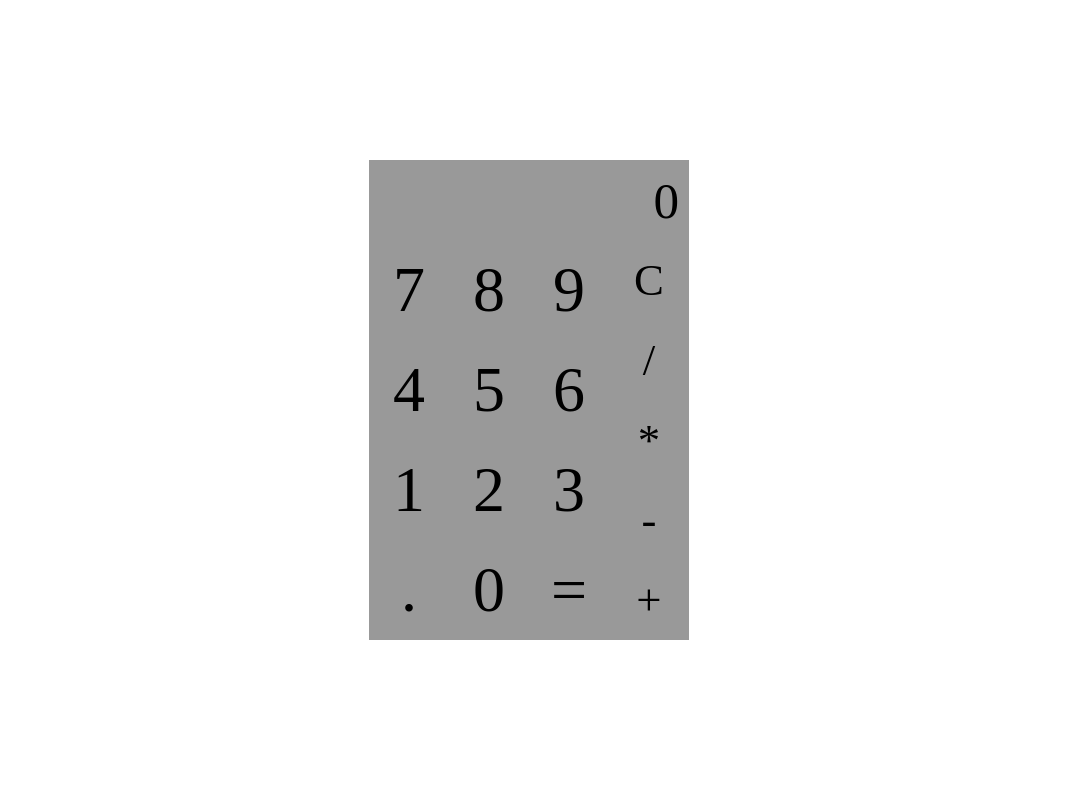
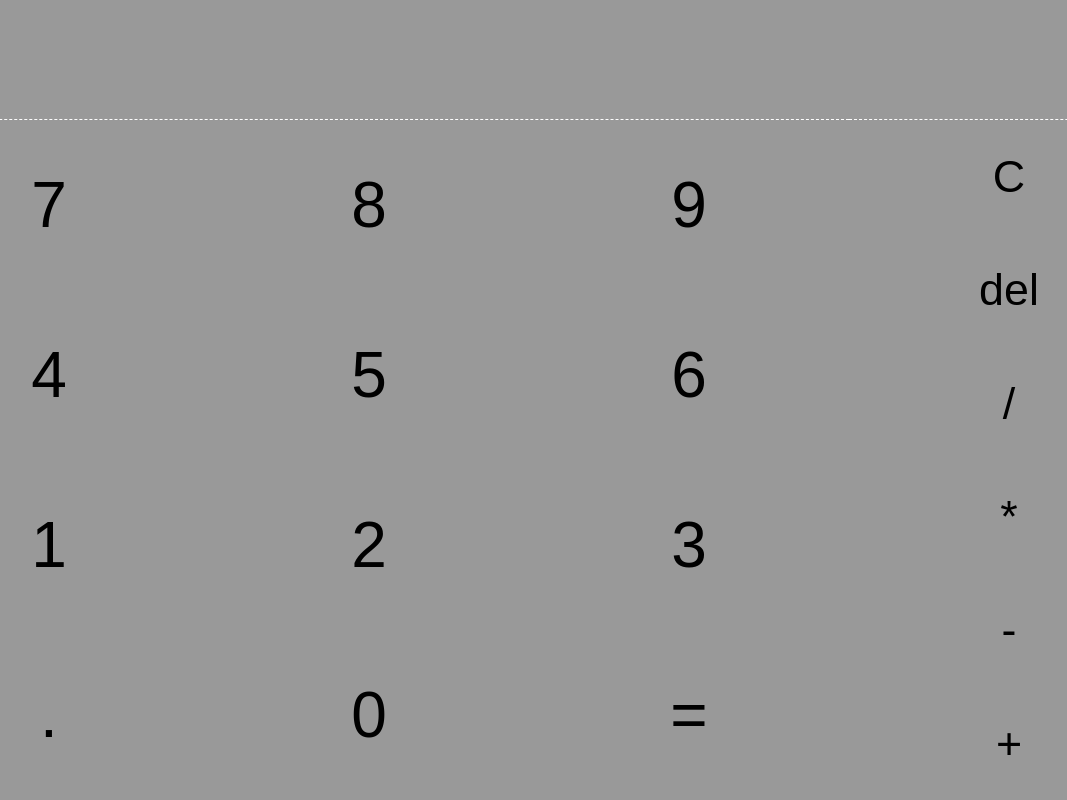
Before and after one commit to akshaynaik404/calculator, a plain HTML site: page index.html in a window 1280 px wide. Shown: the whole page, without its empty margins (111-1178 px from the left). Drawn offline with Linux system fonts and the light colour scheme.

Commit message:
Try Object Literal pattern and some minor fixes

```diff
--- a/css/style.css
+++ b/css/style.css
@@ -1,7 +1,9 @@
 * {
     box-sizing: border-box;
 }
+
 body, html {
+    font-family: sans-serif;
     height: 100vh;
     width: 100vw;
     margin: 0;
@@ -10,53 +12,60 @@ body, html {
     align-items: center;
     font-size: 2em;
 }
+
 .calculator {
     background: #999;
-  width: 320px;
-  height: 480px;
+    width: 100%;
+    height: 100%;
 }
+
 .output-container {
-  text-align: right;
-  padding-right: 10px;
-  /*border: 1px solid red;*/
-  /*background: #888;*/
-  height: 80px;
+    /*text-align: center;*/
+    height: calc(15vh - 1px);
     font-size: .8em;
+    overflow: hidden;
     display: flex;
     align-items: center;
-  justify-content: flex-end;
-  overflow: hidden;
+    justify-content: center;
 }
+
 .btn-container {
     display: flex;
+    height: 85vh;
 }
+
 .container1, .container2 {
-  /*border: 1px solid green;*/
-  height: 400px;
+    border-top: 1px dashed white;
 }
-.btn-row {
-  display: flex;
-  /*height: 100px;*/
-  /*justify-content: center;*/
-  /*align-items: stretch;*/
-}
-.height-80 {
-  height: 80px;
-}
-.height-100 {
-  height: 100px;
-}
+
 .container2 {
     font-size: 0.7em;
 }
-.btn  {
-  width: 80px;
-  /*border: 1px solid pink;*/
+
+.btn-row {
+    display: flex;
+}
+
+.height-6 {
+    height: calc(85vh/6);
+}
+
+.height-4 {
+    height: calc(85vh/4);
+}
+
+.btn {
+    width: 25vw;
     display: flex;
     justify-content: center;
     align-items: center;
     cursor: pointer;
 }
-.btn:hover {
+
+.btn:active {
     background: #888;
 }
+
+.del {
+    font-size: .7em;
+}
--- a/index.html
+++ b/index.html
@@ -1,12 +1,12 @@
 <!doctype html>
-<head>
+<head lang="en">
 
   <!-- Meta -->
   <meta charset="utf-8">
 
   <title>Calculator</title>
   <meta http-equiv="X-UA-Compatible" content="IE=edge,chrome=1">
-  <meta name="viewport" content="width=device-width, initial-scale=1">
+  <meta name="viewport" content="width=device-width, height=device-height initial-scale=1">
   <meta content="yes" name="apple-mobile-web-app-capable">
   <meta name="apple-mobile-web-app-status-bar-style" content="black-translucent">
 
@@ -21,33 +21,34 @@
     </div>
     <div class="btn-container">
       <div class="container1">
-        <span class="btn-row height-100">
-          <span class="btn btn-num" data-value="7">7</span>
-          <span class="btn btn-num" data-value="8">8</span>
-          <span class="btn btn-num" data-value="9">9</span>
+        <span class="btn-row height-4">
+          <span class="btn" data-value="7">7</span>
+          <span class="btn" data-value="8">8</span>
+          <span class="btn" data-value="9">9</span>
         </span>
-        <span class="btn-row height-100">
-          <span class="btn btn-num" data-value="4">4</span>
-          <span class="btn btn-num" data-value="5">5</span>
-          <span class="btn btn-num" data-value="6">6</span>
+        <span class="btn-row height-4">
+          <span class="btn" data-value="4">4</span>
+          <span class="btn" data-value="5">5</span>
+          <span class="btn" data-value="6">6</span>
         </span>
-        <span class="btn-row height-100">
-          <span class="btn btn-num" data-value="1">1</span>
-          <span class="btn btn-num" data-value="2">2</span>
-          <span class="btn btn-num" data-value="3">3</span>
+        <span class="btn-row height-4">
+          <span class="btn" data-value="1">1</span>
+          <span class="btn" data-value="2">2</span>
+          <span class="btn" data-value="3">3</span>
         </span>
-        <span class="btn-row height-100">
-          <span class="btn btn-num" data-value=".">.</span>
-          <span class="btn btn-num" data-value="0">0</span>
-          <span class="btn btn-op" data-value="=">=</span>
+        <span class="btn-row height-4">
+          <span class="btn" data-value=".">.</span>
+          <span class="btn" data-value="0">0</span>
+          <span class="btn" data-value="=" data-type="callers">=</span>
         </span>
       </div>
       <div class="container2">
-        <span class="btn-row height-80"><span data-value="C" class="btn btn-op">C</span></span>
-        <span class="btn-row height-80"><span data-value="/" class="btn btn-op">/</span></span>
-        <span class="btn-row height-80"><span data-value="*" class="btn btn-op">*</span></span>
-        <span class="btn-row height-80"><span data-value="-" class="btn btn-op">-</span></span>
-        <span class="btn-row height-80"><span data-value="+" class="btn btn-op">+</span></span>
+        <span class="btn-row height-6"><span data-value="C" class="btn" data-type="callers">C</span></span>
+        <span class="btn-row height-6"><span data-value="del" class="btn" data-type="callers">del</span></span>
+        <span class="btn-row height-6"><span data-value="/" class="btn">/</span></span>
+        <span class="btn-row height-6"><span data-value="*" class="btn">*</span></span>
+        <span class="btn-row height-6"><span data-value="-" class="btn">-</span></span>
+        <span class="btn-row height-6"><span data-value="+" class="btn">+</span></span>
       </div>
     </div>
   </div>
--- a/js/calculator.js
+++ b/js/calculator.js
@@ -1,77 +1,161 @@
-function setOutputValue (value) {
-  $outputContainer.html(value);
-}
+// OLD CODE
 
-function getInputValue (selectorObj) {
-  return selectorObj.attr("data-value");
-}
+// function setOutputValue (value) {
+//   $outputContainer.html(value);
+// }
+//
+// function getInputValue (selectorObj) {
+//   return selectorObj.attr("data-value");
+// }
+//
+// function calcOutput(expression) {
+//   return eval(expression).toString().slice(0, 12);
+// }
+// // function getExpression (operationType) {
+// //   if(operationType === "delete") {
+// //
+// //   }
+// // }
+// // dom caching
+// $calculator = $(".calculator");
+// $buttons = $calculator.find(".btn");
+// $outputContainer = $calculator.find(".output-container");
+//
+// var evalString = "";
+// // console.log($buttons);
+//
+// //listen to click event on all buttons
+// $buttons.click(function () {
+//   // get input value and assign it to clickValue
+//   var clickValue = getInputValue($(this));
+//
+//   if(clickValue === "C") {
+//     // remove last character
+//       // calculate evalString length
+//       // var evalStringLength = evalString.length;
+//
+//       // remove length - 1 th character
+//       // evalString = evalString.slice(0, -1);//       evalString = "";
+//       setOutputValue("0");
+//       // console.log("deleleted:" + evalString);
+//   } else if (clickValue === "=") {
+//     // evaluate expression
+//     try {
+//       // var outputValue = eval(evalString).toFixed(8);
+//       var outputValue = calcOutput(evalString);
+//       console.log(outputValue);
+//
+//     } catch (e) {
+//       if(e instanceof SyntaxError) {
+//         setOutputValue("Error");
+//         evalString = "";
+//       } else {
+//         throw(e);
+//       }
+//     }
+//
+//
+//     setOutputValue(outputValue);
+//     if (outputValue != undefined) {
+//       evalString = outputValue.toString();
+//       console.log("output is :" + outputValue);
+//     }
+//   } else {
+//     // add values to expression
+//
+//     // add / remove new value to the expression
+//     evalString = evalString + clickValue;
+//     console.log(evalString);
+//
+//     // show totla expression in output box
+//
+//     setOutputValue(evalString);
+//   }
+//
+//
+//   // var expression;
+// });
+// // console.log(evalString);
 
-function calcOutput(expression) {
-  return eval(expression).toString().slice(0, 12);
-}
-// function getExpression (operationType) {
-//   if(operationType === "delete") {
-//
-//   }
-// }
-// dom caching
-$calculator = $(".calculator");
-$buttons = $calculator.find(".btn");
-$outputContainer = $calculator.find(".output-container");
 
-var evalString = "";
-// console.log($buttons);
 
-//listen to click event on all buttons
-$buttons.click(function () {
-  // get input value and assign it to clickValue
-  var clickValue = getInputValue($(this));
 
-  if(clickValue === "C") {
-    // remove last character
-      // calculate evalString length
-      // var evalStringLength = evalString.length;
+// NEW CODE - USING OBJECT LITERAL PATTERN
+var calculator = {
+    start: function() {
+        // DOM caching
+        this.$calculator = $(".calculator");
+        this.$buttons = this.$calculator.find(".btn");
+        this.$buttons.click(this._clickHandler);
 
-      // remove length - 1 th character
-      // evalString = evalString.slice(0, -1);
-      evalString = "";
-      setOutputValue("0");
-      // console.log("deleleted:" + evalString);
-  } else if (clickValue === "=") {
-    // evaluate expression
+        this._init();
+    },
+    _init: function() {
+        this._setExpression("");
+    },
+    _evaluate: function() {
+        var output;
         try {
-      // var outputValue = eval(evalString).toFixed(8);
-      var outputValue = calcOutput(evalString);
-      console.log(outputValue);
-
+            output = eval(this.expression);
         } catch (e) {
-      if(e instanceof SyntaxError) {
-        setOutputValue("Error");
-        evalString = "";
+            if (e instanceof SyntaxError) {
+                this._showError();
             } else {
-        throw(e);
+                throw (e);
             }
         }
-
-
-    setOutputValue(outputValue);
-    if (outputValue != undefined) {
-      evalString = outputValue.toString();
-      console.log("output is :" + outputValue);
+        if (output != undefined) {
+            if (Number.isInteger(output)) {
+                return output;
+            } else {
+                return output.toFixed(4);
             }
         } else {
-    // add values to expression
+            this._showError();
+        }
+    },
+    _clickHandler: function(e) {
 
-    // add / remove new value to the expression
-    evalString = evalString + clickValue;
-    console.log(evalString);
-
-    // show totla expression in output box
-
-    setOutputValue(evalString);
+        $clickedBtn = $(this);
+        clickedBtnValue = $clickedBtn.attr("data-value");
+        // console.log(clickedBtnValue);
+        // literals = ["0", "1", "2", "3", "4", "5", "6", "7", "8", "9", "+", "-", "*", "/", "."];
+        switch (clickedBtnValue) {
+            case "C":
+                calculator._setExpression("");
+                break;
+            case "=":
+                calculator._setExpression(calculator._evaluate());
+                break;
+            case "del":
+                calculator._removeFromExp();
+                break;
+            default:
+                calculator._addToExp(clickedBtnValue);
         }
-
-
-  // var expression;
+    },
+    _addToExp: function(literal) {
+        this.expression = this.expression + literal;
+        this._setOutput(this.expression);
+    },
+    _removeFromExp: function() {
+        this.expression = this.expression.slice(0, -1);
+        this._setOutput(this.expression);
+    },
+    _setOutput: function(value) {
+        this.output = value;
+        this.$calculator.find(".output-container").html(this.output);
+        console.log("expression is: " + this.output);
+    },
+    _setExpression: function(expression) {
+        this.expression = expression;
+        this._setOutput(this.expression);
+    },
+    _showError: function() {
+        this._setExpression("");
+        this._setOutput("Error");
+    }
+}
+$(function() {
+    calculator.start();
 });
-// console.log(evalString);
```
Also changed, not shown: 1 other file. Lines whose indentation alone changed are shown as unchanged.
